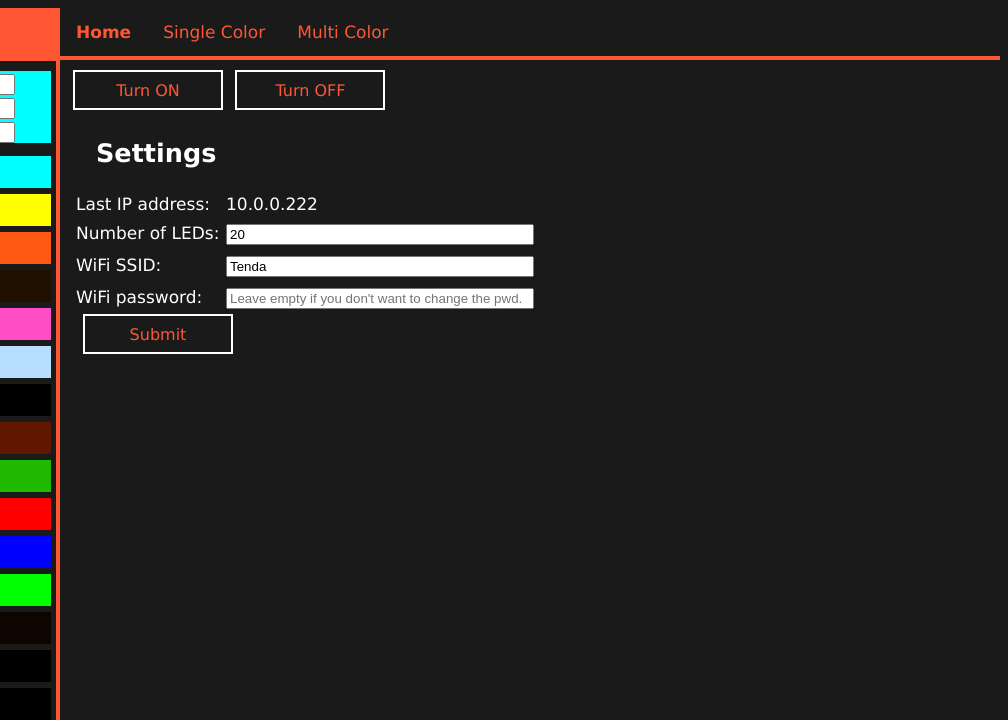
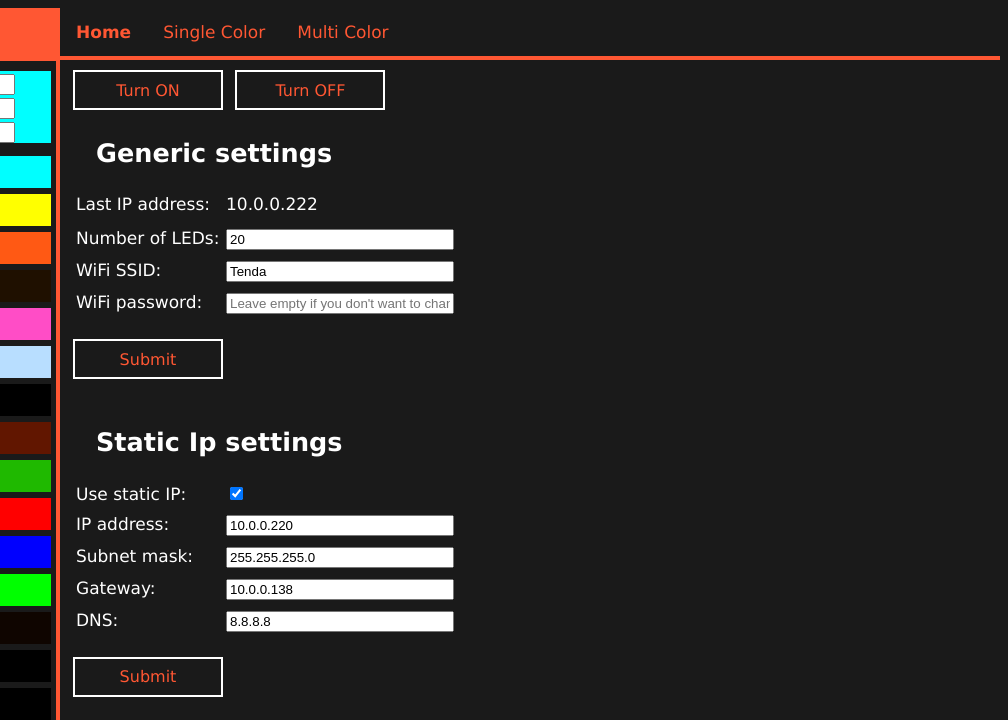
Before and after one commit to maplac/StringLights, a website: page NodeJsServer/index.html in a window 1280 px wide. Shown: the top 720 px of the page, 272-1280 px from the left. Drawn offline with Linux system fonts and the light colour scheme.

Commit message:
Index page: added static IP settings

```diff
--- a/NodeJsServer/index.css
+++ b/NodeJsServer/index.css
@@ -18,7 +18,7 @@ h2 {
 	width: 150px;
 }
 .table_value {
-	width: 300px;
+	width: 220px;
 }
 .multiline_text {
 	color: white;
--- a/NodeJsServer/index.html
+++ b/NodeJsServer/index.html
@@ -30,15 +30,25 @@
     <div id="content">
       <button id="but_on"onclick="clickedTurn(this)">Turn ON</button>
       <button id="but_off"onclick="clickedTurn(this)">Turn OFF</button>
-	  <h2>Settings</h2>
+	  <h2>Generic settings</h2>
 	  <div class="table_body">
-		  <div class="table_row"><span class="table_label">Last IP address:</span><span id="last_ip_address">---.---.---.---</span><div>
-		  <div class="table_row"><span class="table_label">Number of LEDs:</span><input id="led_count" class="table_value" type="number" min="0" max="100" value="1"></input></div>
-		  <div class="table_row"><span class="table_label">WiFi SSID:</span><input id="wifi_ssid" class="table_value" type="text" maxlength="30"></input></div>
-		  <div class="table_row"><span class="table_label">WiFi password:</span><input id="wifi_passwd" class="table_value" type="text" placeholder="Leave empty if you don't want to change the pwd." maxlength="30"></input></div>
+		  <div class="table_row"><span class="table_label">Last IP address:</span><span id="last_ip_address">---.---.---.---</span></div>
+		  <div class="table_row"><span class="table_label">Number of LEDs:</span><input id="led_count" class="table_value" type="number" min="0" max="100" value="1"></div>
+		  <div class="table_row"><span class="table_label">WiFi SSID:</span><input id="wifi_ssid" class="table_value" type="text" maxlength="30"></div>
+		  <div class="table_row"><span class="table_label">WiFi password:</span><input id="wifi_passwd" class="table_value" type="text" placeholder="Leave empty if you don't want to change the pwd." maxlength="30"></div>
 	  </div>
 	  <button onclick="clickedSubmit()">Submit</button><br>
 	  <div id="submit_label" class="multiline_text"></div>
+	  <h2>Static Ip settings</h2>
+	  <div class="table_body">
+		<div class="table_row"><span class="table_label">Use static IP:</span><input id="static_active" class="table_checkbox" type="checkbox" value="static_active"></div>
+		<div class="table_row"><span class="table_label">IP address:</span><input id="static_ip" class="table_value" type="text"></div>
+		<div class="table_row"><span class="table_label">Subnet mask:</span><input id="static_subnet" class="table_value" type="text"></div>
+		<div class="table_row"><span class="table_label">Gateway:</span><input id="static_gate" class="table_value" type="text"></div>
+		<div class="table_row"><span class="table_label">DNS:</span><input id="static_dns" class="table_value" type="text"></div>
+	  </div>
+	  <button onclick="clickedSubmitStatic()">Submit</button><br>
+	  <div id="submit_label_static" class="multiline_text"></div>
     </div>
   </div>
 </body>
--- a/NodeJsServer/index.js
+++ b/NodeJsServer/index.js
@@ -1,6 +1,3 @@
-var lastIpAddress = [];
-var ledCount = 0;
-var wifiSsid = "";
 
 function clickedTurn(but){
 	var splitted=but.id.split('_');
@@ -10,12 +7,41 @@ function clickedTurn(but){
 	sendPost(url, params);
 }
 
+function ipAddressStringToArray(str){
+	if(!str){
+		return [];
+	}
+	var arr = [];
+	var splitted = str.split(".");
+	if(splitted.length === 4){
+		for(var i = 0; i < 4; i++){
+			if (splitted[i] <= 255 && splitted[i] >=0){
+				arr[i] = splitted[i];
+			} else {
+				return [];
+			}
+		}
+	} else {
+		return [];
+	}
+	return arr;
+}
+
+function ipAddressArrayToString(arr){
+	var str = "";
+	for(var i = 0; i < arr.length; i++){
+		if(str.length > 0){
+			str += ".";
+		}
+		str += arr[i];
+	}
+	return str;
+}
+
 function clickedSubmit(){
-	var http=new XMLHttpRequest();
-	var url="/index";
-	ledCount = document.getElementById("led_count").value;
-	wifiSsid = document.getElementById("wifi_ssid").value;
-	wifiPasswd = document.getElementById("wifi_passwd").value;
+	var ledCount = document.getElementById("led_count").value;
+	var wifiSsid = document.getElementById("wifi_ssid").value;
+	var wifiPasswd = document.getElementById("wifi_passwd").value;
 	var params="type=settings&led_count="+ledCount+"&wifi_ssid="+wifiSsid;
 	if(!wifiSsid){
 		document.getElementById("submit_label").innerHTML = "WiFi SSID can't be empty.";
@@ -26,6 +52,7 @@ function clickedSubmit(){
 	}
 	//sendPost(url, params);
 	var http=new XMLHttpRequest();
+	var url="/index";
 	http.open("POST",url,true);
 	http.setRequestHeader("Content-type","application/x-www-form-urlencoded");
 	http.onreadystatechange=function(){
@@ -49,6 +76,62 @@ function clickedSubmit(){
 	label.innerHTML = "Submitted. Waiting for reply...";
 }
 
+function clickedSubmitStatic(){
+	var staticActive = document.getElementById("static_active").checked;
+	var staticIp = ipAddressStringToArray(document.getElementById("static_ip").value);
+	var staticSubnet = ipAddressStringToArray(document.getElementById("static_subnet").value);
+	var staticGate = ipAddressStringToArray(document.getElementById("static_gate").value);
+	var staticDns = ipAddressStringToArray(document.getElementById("static_dns").value);
+
+	if(staticIp.length === 0){
+		document.getElementById("submit_label_static").innerHTML = "IP address is not valid.";
+		return;
+	}
+	if(staticSubnet.length === 0){
+		document.getElementById("submit_label_static").innerHTML = "Subnet mask is not valid.";
+		return;
+	}
+	if(staticGate.length === 0){
+		document.getElementById("submit_label_static").innerHTML = "Gateway is not valid.";
+		return;
+	}
+	if(staticDns.length === 0){
+		document.getElementById("submit_label_static").innerHTML = "DNS is not valid.";
+		return;
+	}
+
+	var params="type=settings_static&static_active="+staticActive;
+	params += "&ip="+byteToString(staticIp[0])+byteToString(staticIp[1])+byteToString(staticIp[2])+byteToString(staticIp[3]);
+	params += "&subnet="+byteToString(staticSubnet[0])+byteToString(staticSubnet[1])+byteToString(staticSubnet[2])+byteToString(staticSubnet[3]);
+	params += "&gateway="+byteToString(staticGate[0])+byteToString(staticGate[1])+byteToString(staticGate[2])+byteToString(staticGate[3]);
+	params += "&dns="+byteToString(staticDns[0])+byteToString(staticDns[1])+byteToString(staticDns[2])+byteToString(staticDns[3]);
+
+	// send the post request
+	var http=new XMLHttpRequest();
+	var url="/index";
+	http.open("POST",url,true);
+	http.setRequestHeader("Content-type","application/x-www-form-urlencoded");
+	http.onreadystatechange=function(){
+		if(http.readyState==4){
+			if(http.status==200){
+				//console.log(http.responseText)
+				var label = document.getElementById("submit_label_static");
+				if(http.responseText === "OK"){
+					label.innerHTML += "<br>Reply received. Settings saved.<br>Restart the device to apply changes.";
+				}else{
+					label.innerHTML += "<br>Reply received. Saving setting failed with error message:<br>"+http.responseText;
+				}
+			}else if (http.status==400){
+				var label = document.getElementById("submit_label_static");
+				label.innerHTML += "<br>Reply received. Saving setting failed with error message:<br>"+http.responseText;
+			}
+		}
+	};
+	http.send(params);
+	var label = document.getElementById("submit_label_static");
+	label.innerHTML = "Submitted. Waiting for reply...";
+}
+
 function colorChanged(){
 	sendPost("index","type=color"+"&r="+cp.c[0]+"&g="+cp.c[1]+"&b="+cp.c[2]);
 }
@@ -65,13 +148,15 @@ window.onload=function(){
 	cp.c = cp.C[0];
 
 	var settingsTemp = JSON.parse(settingsstr);
-	lastIpAddress = ipArrayToString(settingsTemp.last_ip_address);
-	ledCount = settingsTemp.led_count;
-	wifiSsid = settingsTemp.wifi_ssid;
 
-	document.getElementById("last_ip_address").innerHTML = lastIpAddress;
-	document.getElementById("led_count").value = ledCount;
-	document.getElementById("wifi_ssid").value = wifiSsid;
+	document.getElementById("last_ip_address").innerHTML = ipArrayToString(settingsTemp.last_ip_address);
+	document.getElementById("led_count").value = settingsTemp.led_count;
+	document.getElementById("wifi_ssid").value = settingsTemp.wifi_ssid;
+	document.getElementById("static_active").checked = settingsTemp.static_active;
+	document.getElementById("static_ip").value = ipAddressArrayToString(settingsTemp.static_ip);
+	document.getElementById("static_subnet").value = ipAddressArrayToString(settingsTemp.subnet);
+	document.getElementById("static_gate").value = ipAddressArrayToString(settingsTemp.gateway);
+	document.getElementById("static_dns").value = ipAddressArrayToString(settingsTemp.dns);
 
 	loadColorPicker();
 }
--- a/NodeJsServer/index_settings.js
+++ b/NodeJsServer/index_settings.js
@@ -1 +1 @@
-settingsstr='{"led_count":20, "wifi_ssid":"Tenda", "last_ip_address":[10,0,0,222]}'
+settingsstr='{"led_count":20, "wifi_ssid":"Tenda", "last_ip_address":[10,0,0,222], "static_active":true, "static_ip":[10,0,0,220], "subnet":[255,255,255,0], "gateway":[10,0,0,138], "dns":[8,8,8,8]}'
```
